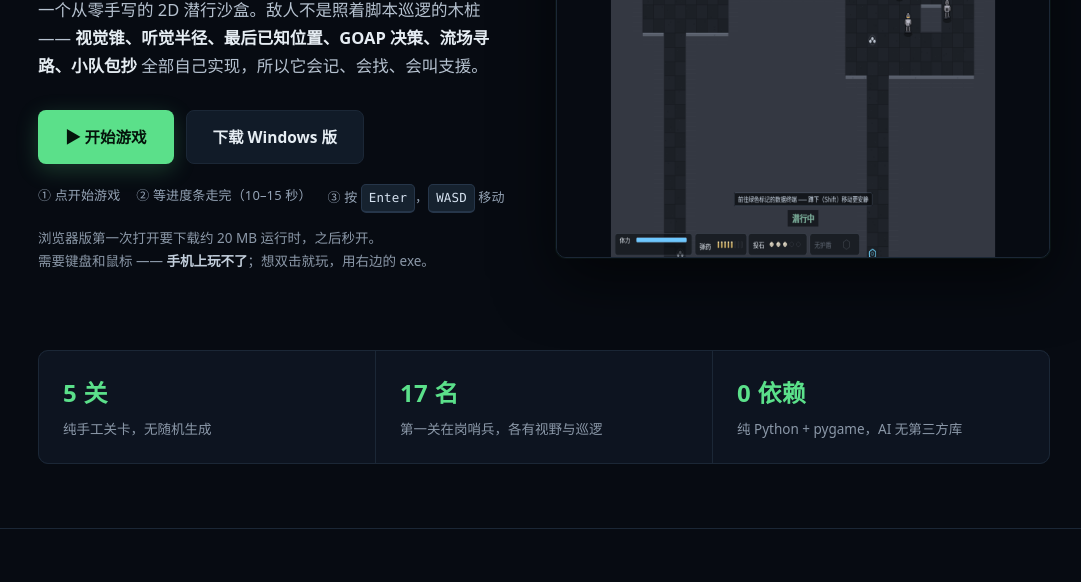
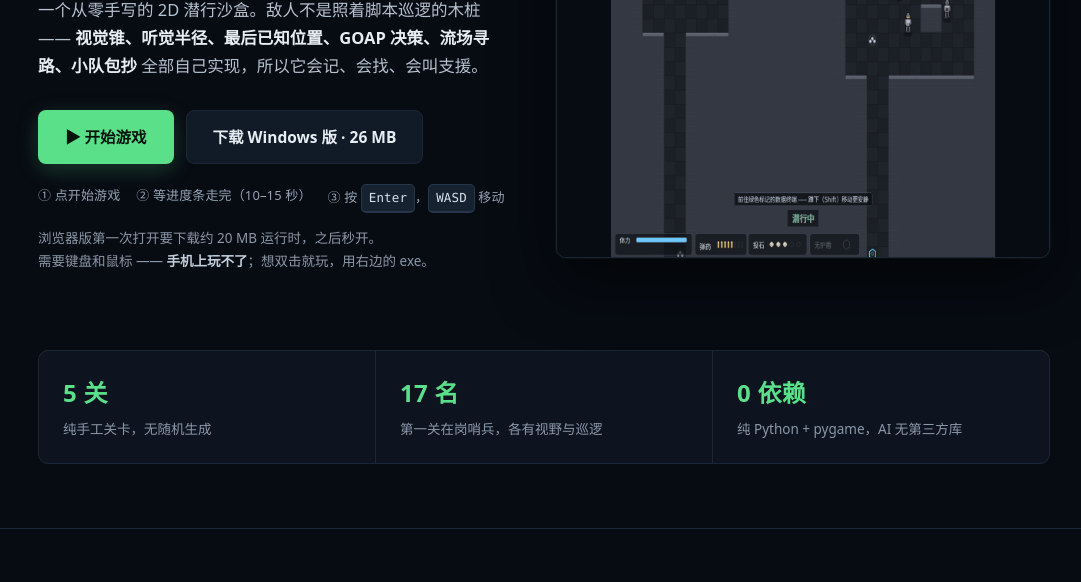
Before and after one commit to lxb0957/lxb0957.github.io, a plain HTML site: page index.html in a window 1280 px wide. Shown: the part 217-799 px from the top of the page, without its empty margins (96-1177 px from the left). Drawn offline with Linux system fonts and the light colour scheme.

Commit message:
feat: 便携包放到同域名下，下载不再依赖 github.com 网页
- download/StealthProtocol-v1.8.14-win64.zip（同源直下，不带 .zip 的 WAF 问题不存在）
- .nojekyll 关掉 Jekyll，避免下划线文件被吞

```diff
--- a/index.html
+++ b/index.html
@@ -139,7 +139,7 @@
         </p>
         <div class="cta">
           <a class="btn btn-primary" id="play" href="play/">▶ 开始游戏</a>
-          <a class="btn btn-ghost" href="https://github.com/lxb0957/sneak_ai/releases/latest">下载 Windows 版</a>
+          <a class="btn btn-ghost" href="download/StealthProtocol-v1.8.14-win64.zip" download="StealthProtocol-v1.8.14-win64.zip">下载 Windows 版 · 26 MB</a>
         </div>
         <p class="steps">
           <span>① 点开始游戏</span><span>② 等进度条走完（10–15 秒）</span><span>③ 按 <kbd>Enter</kbd>，<kbd>WASD</kbd> 移动</span>
```
Also changed, not shown: 1 other file.
